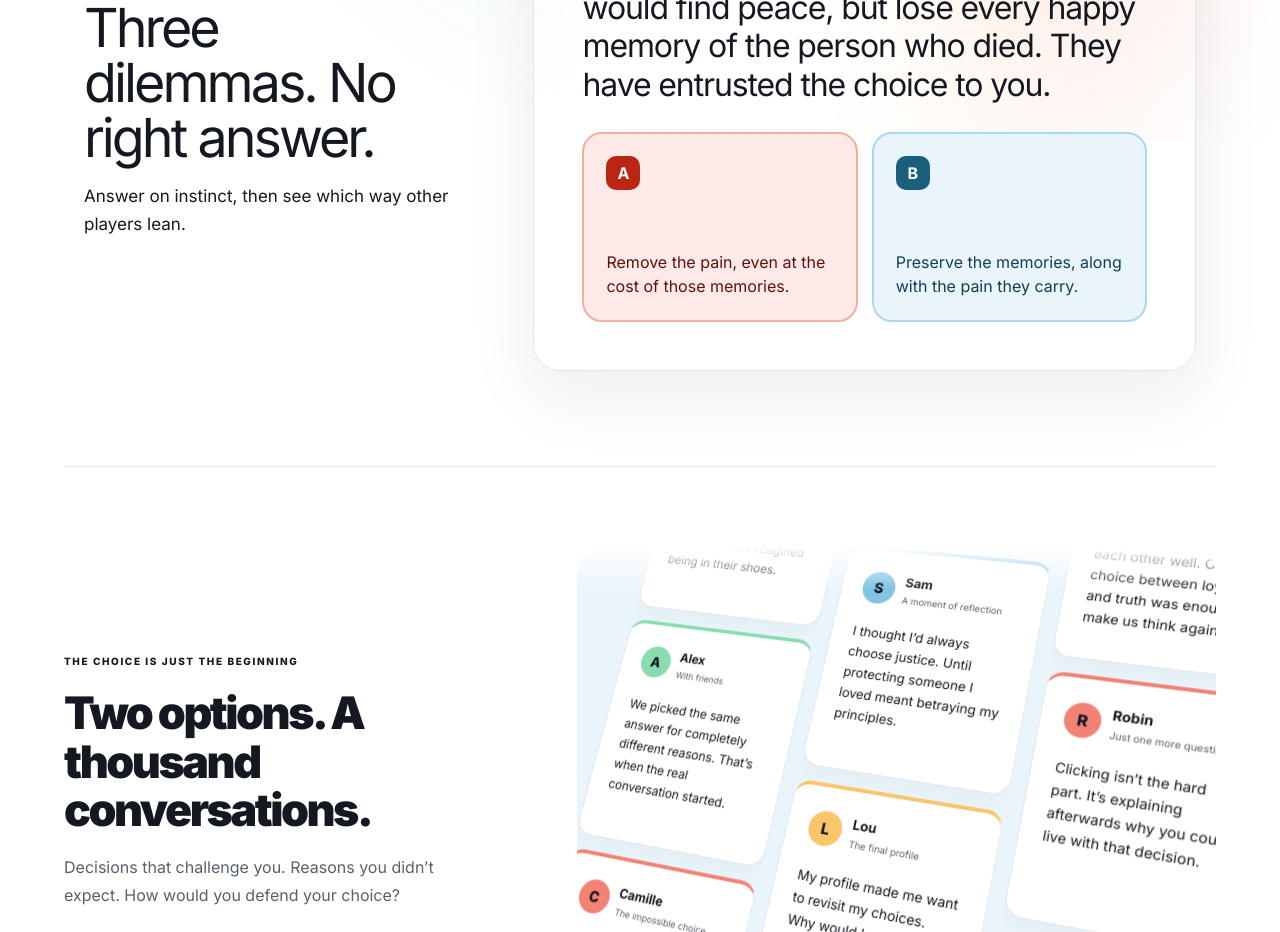
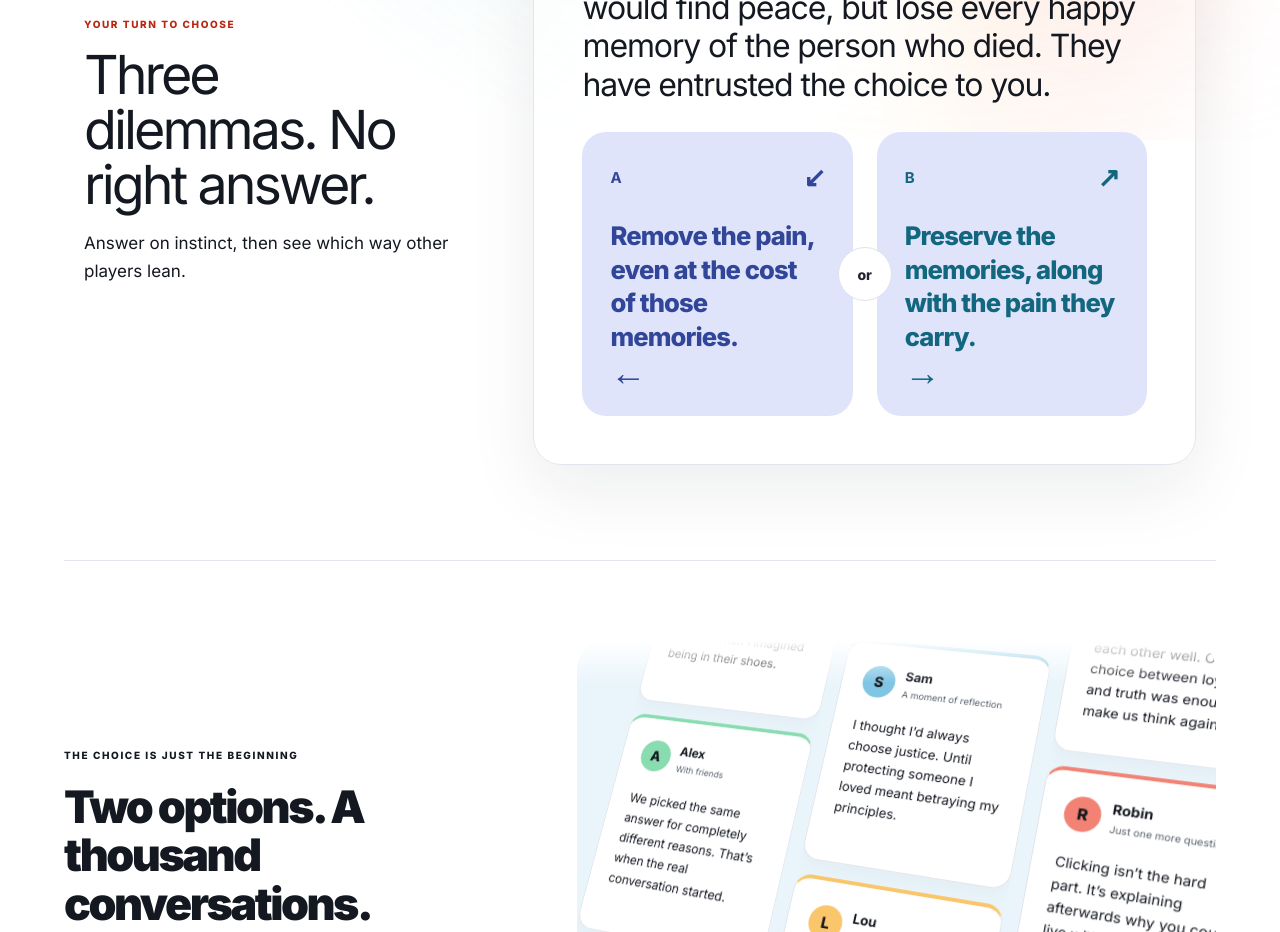
Before and after one commit to hollandejeancharles-hash/choices-games, a React (Vite) app: page / in a window 1280 px wide. Shown: the part 960-1892 px from the top of the page. Built offline with nearby package versions, Linux system fonts and the light colour scheme; no server answers.

Commit message:
Match homepage preview to game cards

```diff
--- a/src/components/HomeGamePreview.tsx
+++ b/src/components/HomeGamePreview.tsx
@@ -1,4 +1,4 @@
-import { useState } from "react";
+import { Fragment, useState } from "react";
 import type { Locale, Question } from "../core/types";
 import { questions } from "../data/questions";
 import { publicVote, type PublicVoteState } from "../services/public-votes";
@@ -104,23 +104,36 @@ export function HomeGamePreview({
                 const count = result ? (choice === 0 ? result.a : result.b) : 0;
                 const percent = total ? Math.round((count * 100) / total) : 0;
                 return (
+                  <Fragment key={choice}>
                     <button
-                    key={choice}
-                    className={selected === choice ? "is-selected" : ""}
+                      className={`preview-choice-${choice === 0 ? "a" : "b"}${selected === choice ? " is-selected" : ""}`}
                       disabled={selected !== null}
                       onClick={() => void choose(choice)}
                     >
                       <span className="preview-choice-label">
                         <b>{choice === 0 ? "A" : "B"}</b>
-                      {result && <strong>{percent}%</strong>}
+                        {result ? (
+                          <strong>{percent}%</strong>
+                        ) : (
+                          <strong aria-hidden="true">{choice === 0 ? "↙" : "↗"}</strong>
+                        )}
                       </span>
-                    <span>{option.text[locale]}</span>
+                      <span className="preview-choice-text">{option.text[locale]}</span>
+                      <span className="preview-choice-arrow" aria-hidden="true">
+                        {choice === 0 ? "←" : "→"}
+                      </span>
                       {result && (
                         <i className="preview-result-bar" aria-hidden="true">
                           <em style={{ width: `${percent}%` }} />
                         </i>
                       )}
                     </button>
+                    {choice === 0 && (
+                      <span className="preview-or" aria-hidden="true">
+                        {fr ? "ou" : "or"}
+                      </span>
+                    )}
+                  </Fragment>
                 );
               })}
             </div>
--- a/src/styles/home-preview.css
+++ b/src/styles/home-preview.css
@@ -26,40 +26,39 @@
 .preview-progress-track { height: 5px; margin: 13px 0 30px; overflow: hidden; border-radius: 20px; background: var(--soft); }
 .preview-progress-track i { display: block; height: 100%; border-radius: inherit; background: var(--color-vibrant-coral-500); transition: width .35s ease; }
 .preview-card > h3 { margin: 0 0 28px; font-size: clamp(24px, 2.5vw, 36px); line-height: 1.2; letter-spacing: -.035em; }
-.preview-choices { display: grid; grid-template-columns: 1fr 1fr; gap: 14px; }
+.preview-choices { position: relative; display: grid; grid-template-columns: 1fr 1fr; gap: 24px; }
 .preview-choices > button {
-  --preview-choice-bg: var(--color-vibrant-coral-50);
-  --preview-choice-hover: var(--color-vibrant-coral-100);
-  --preview-choice-ink: var(--color-vibrant-coral-800);
-  --preview-choice-accent: var(--color-vibrant-coral-600);
-  --preview-choice-border: var(--color-vibrant-coral-200);
-  min-height: 190px;
-  padding: 22px;
+  --preview-choice-bg: #dfe4fb;
+  --preview-choice-hover: #d4dbf9;
+  --preview-choice-ink: #314698;
+  --preview-choice-accent: #314698;
+  min-height: 230px;
+  padding: 26px 28px;
   display: flex;
   flex-direction: column;
   align-items: stretch;
   justify-content: space-between;
   text-align: left;
-  border: 2px solid var(--preview-choice-border);
-  border-radius: 20px;
+  border: 0;
+  border-radius: 24px;
   background: var(--preview-choice-bg);
   color: var(--preview-choice-ink);
-  transition: transform .18s ease, border-color .18s ease, box-shadow .18s ease;
+  transition: transform .18s ease, background-color .18s ease, box-shadow .18s ease;
 }
-.preview-choices > button:nth-child(2) {
-  --preview-choice-bg: var(--color-fresh-sky-50);
-  --preview-choice-hover: var(--color-fresh-sky-100);
-  --preview-choice-ink: var(--color-fresh-sky-800);
-  --preview-choice-accent: var(--color-fresh-sky-700);
-  --preview-choice-border: var(--color-fresh-sky-200);
+.preview-choices > .preview-choice-b {
+  --preview-choice-ink: #12677f;
+  --preview-choice-accent: #12677f;
 }
-.preview-choices > button:not(:disabled):hover { transform: translateY(-3px); background: var(--preview-choice-hover); border-color: var(--preview-choice-accent); box-shadow: 0 12px 28px #12172212; }
-.preview-choices > button.is-selected { background: var(--preview-choice-hover); border-color: var(--preview-choice-accent); box-shadow: 0 0 0 4px color-mix(in srgb, var(--preview-choice-accent) 14%, transparent); }
+.preview-choices > button:not(:disabled):hover { transform: translateY(-3px); background: var(--preview-choice-hover); box-shadow: 0 12px 28px #12172212; }
+.preview-choices > button.is-selected { background: var(--preview-choice-hover); box-shadow: inset 0 0 0 3px var(--preview-choice-accent); }
 .preview-choices > button:disabled { color: inherit; opacity: 1; cursor: default; }
-.preview-choice-label { display: flex; justify-content: space-between; align-items: center; margin-bottom: 20px; }
-.preview-choice-label b { display: grid; place-items: center; width: 34px; height: 34px; border-radius: 10px; color: #fff; background: var(--preview-choice-accent); }
+.preview-choice-label { display: flex; justify-content: space-between; align-items: center; margin-bottom: 20px; color: inherit; }
+.preview-choice-label b { color: inherit; font-size: 15px; }
 .preview-choice-label strong { font-size: 27px; letter-spacing: -.04em; }
-.preview-result-bar { display: block; height: 7px; margin-top: 20px; overflow: hidden; border-radius: 10px; background: var(--soft); }
+.preview-choice-text { margin-block: auto; color: inherit; font-size: clamp(20px, 2vw, 28px); font-weight: 800; line-height: 1.32; letter-spacing: -.035em; }
+.preview-choice-arrow { color: inherit; font-size: 36px; font-weight: 800; line-height: 1; }
+.preview-or { position: absolute; z-index: 2; left: 50%; top: 50%; display: grid; place-items: center; width: 54px; height: 54px; transform: translate(-50%, -50%); border: 1px solid #dfe2ea; border-radius: 50%; background: #fff; color: #20242c; font-size: 14px; font-weight: 800; }
+.preview-result-bar { display: block; height: 7px; margin-top: 18px; overflow: hidden; border-radius: 10px; background: #ffffff80; }
 .preview-result-bar em { display: block; height: 100%; background: var(--preview-choice-accent); transition: width .5s ease; }
 .preview-status, .preview-result-copy { margin-top: 24px; }
 .preview-result-copy { display: flex; align-items: center; justify-content: space-between; gap: 20px; }
@@ -80,6 +79,7 @@
   .preview-card { min-height: 0; padding: 22px 16px; border-radius: 22px; }
   .preview-choices { grid-template-columns: 1fr; }
   .preview-choices > button { min-height: 145px; }
+  .preview-or { position: relative; left: auto; top: auto; margin: -21px auto; transform: none; }
   .preview-result-copy { align-items: stretch; flex-direction: column; }
   .preview-result-copy .primary { width: 100%; }
 }
```
Lines whose indentation alone changed are shown as unchanged.
